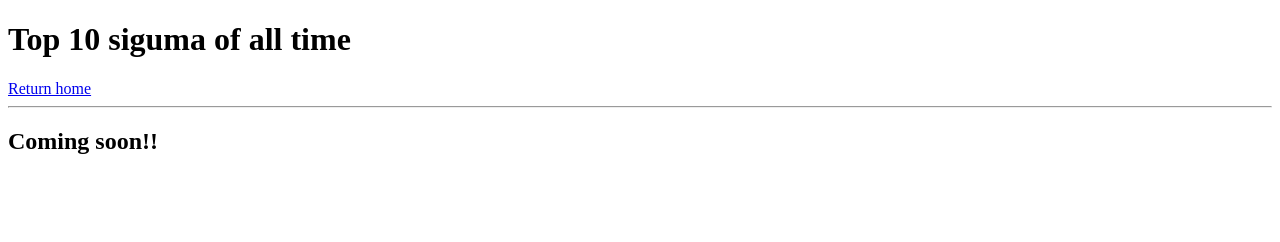
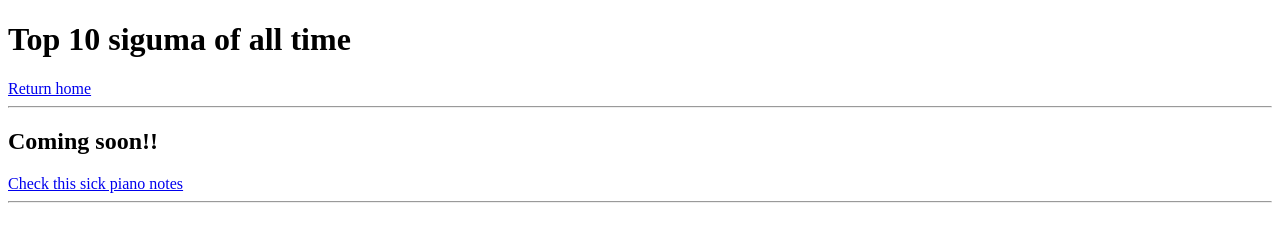
Before and after one commit to ElvinWasker/Yes.git.io, a plain HTML site: page siguma.html in a window 1280 px wide. Drawn offline with Linux system fonts and the light colour scheme.

Commit message:
siguma.html

```diff
--- a/siguma.html
+++ b/siguma.html
@@ -9,5 +9,7 @@
         <a href="./index.html">Return home</a>
         <hr/>
         <h2>Coming soon!!</h2>
+        <a href="https://youtu.be/r1loXr9Bc6o?si=KuML_lyjFqcREs6w">Check this sick piano notes</a>
+        <hr/>
     </body>
 </html>
```
